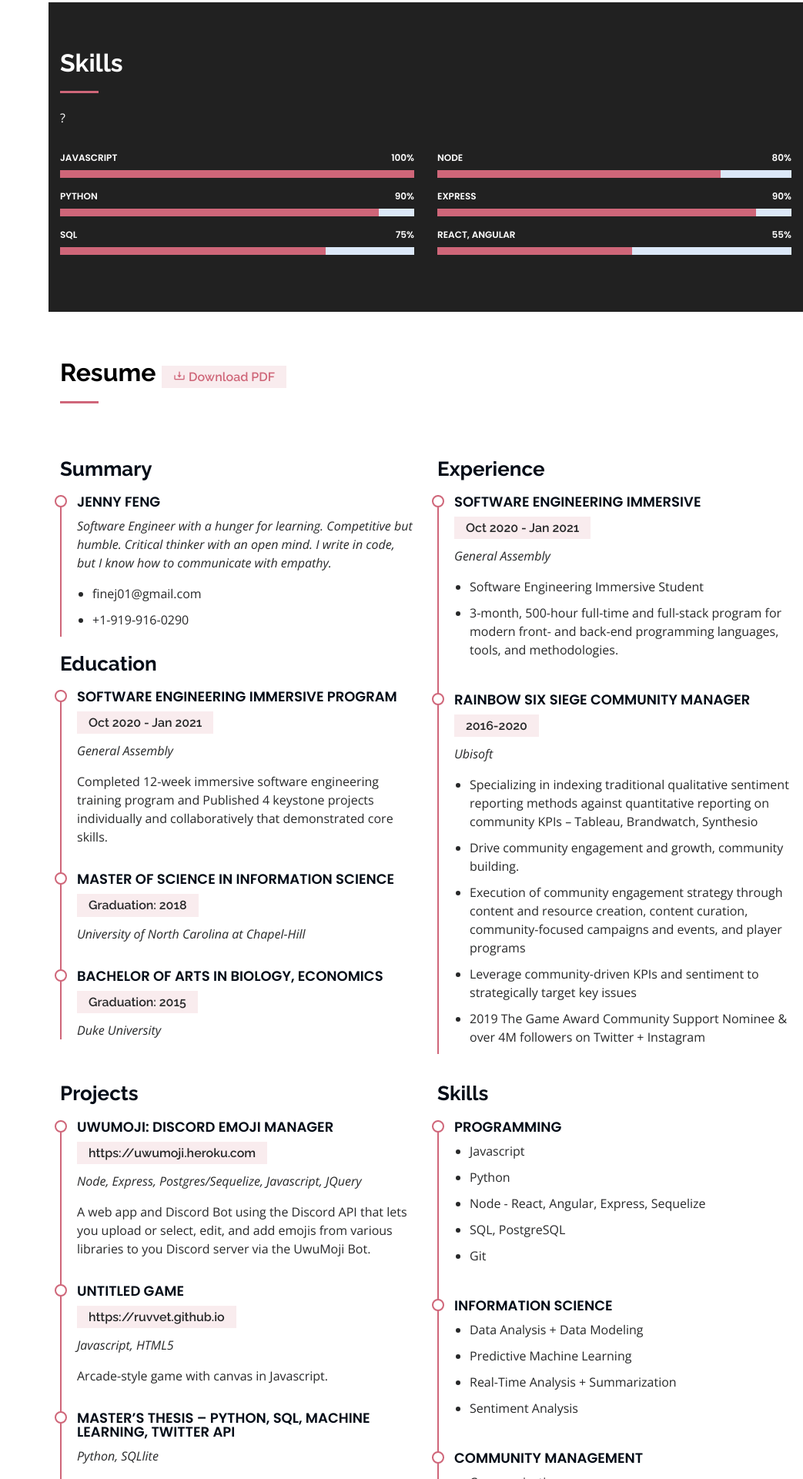
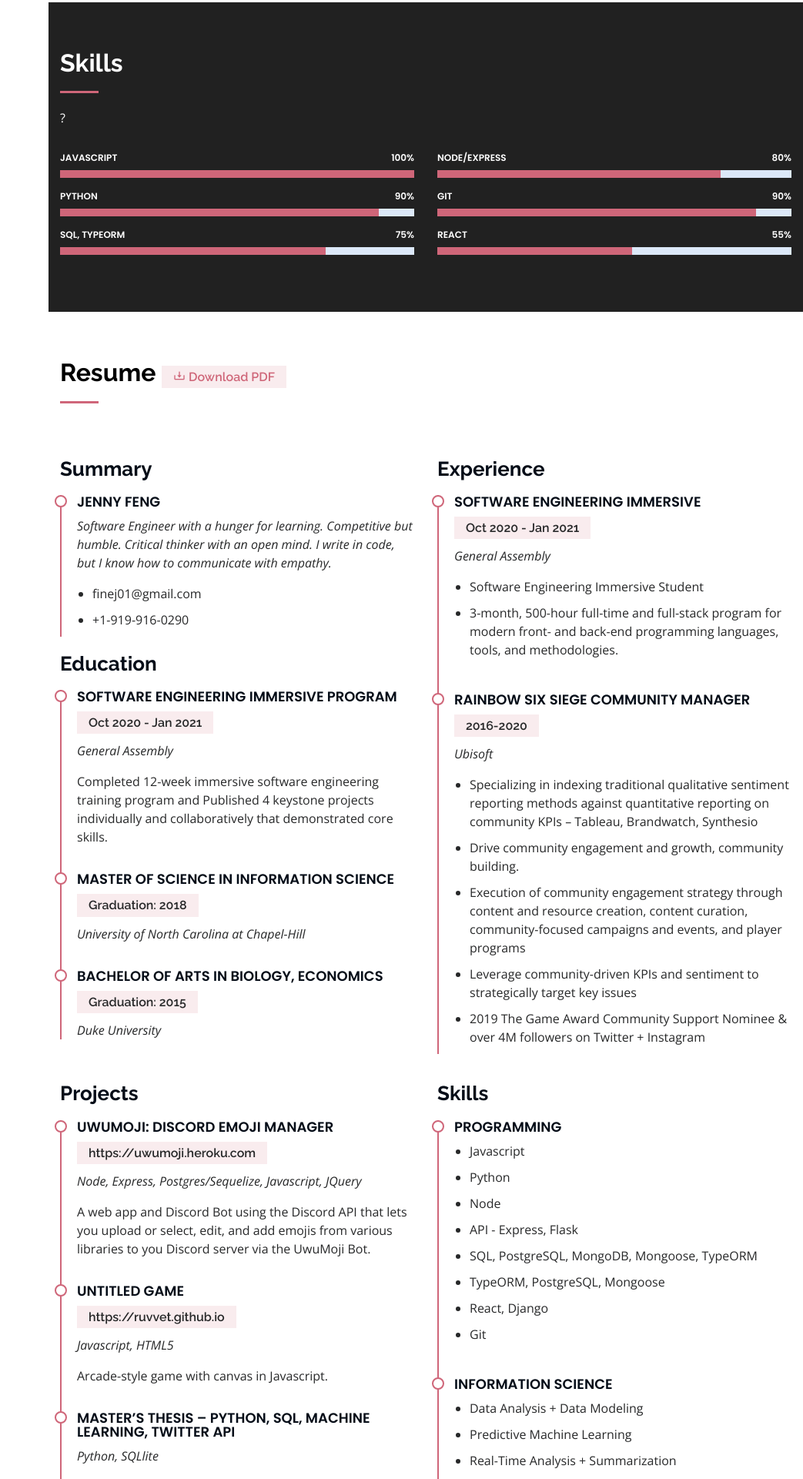
Before and after one commit to ruvvet/resume, a plain HTML site: page index.html in a window 1280 px wide. Shown: the part 1442-3363 px from the top of the page at 77% size, without its empty margins (237-1280 px from the left). Drawn offline with nearby package versions, Linux system fonts and the light colour scheme.

Commit message:
minor updates

```diff
--- a/index.html
+++ b/index.html
@@ -309,7 +309,7 @@
               </div>
 
               <div class="progress">
-                <span class="skill">SQL<i class="val">75%</i></span>
+                <span class="skill">SQL, TypeORM<i class="val">75%</i></span>
                 <div class="progress-bar-wrap">
                   <div
                     class="progress-bar"
@@ -324,7 +324,7 @@
 
             <div class="col-lg-6" data-aos="fade-up" data-aos-delay="100">
               <div class="progress">
-                <span class="skill">Node <i class="val">80%</i></span>
+                <span class="skill">Node/Express <i class="val">80%</i></span>
                 <div class="progress-bar-wrap">
                   <div
                     class="progress-bar"
@@ -337,7 +337,7 @@
               </div>
 
               <div class="progress">
-                <span class="skill">Express <i class="val">90%</i></span>
+                <span class="skill">Git <i class="val">90%</i></span>
                 <div class="progress-bar-wrap">
                   <div
                     class="progress-bar"
@@ -350,7 +350,7 @@
               </div>
 
               <div class="progress">
-                <span class="skill">React, Angular <i class="val">55%</i></span>
+                <span class="skill">React <i class="val">55%</i></span>
                 <div class="progress-bar-wrap">
                   <div
                     class="progress-bar"
@@ -377,7 +377,6 @@
                 class="download-btn"
                 target="blank"
                 href="assets/jenny_feng_csv_1_16_2021.pdf"
-                class="download-resume-btn"
                 download
                 ><i class="bx bx-download"></i> Download PDF</a
               >
@@ -511,8 +510,11 @@
                 <ul>
                   <li>Javascript</li>
                   <li>Python</li>
-                  <li>Node - React, Angular, Express, Sequelize</li>
-                  <li>SQL, PostgreSQL</li>
+                  <li>Node</li>
+                  <li>API - Express, Flask</li>
+                  <li>SQL, PostgreSQL, MongoDB, Mongoose, TypeORM</li>
+                  <li>TypeORM, PostgreSQL, Mongoose</li>
+                  <li>React, Django</li>
                   <li>Git</li>
                 </ul>
               </div>
@@ -645,7 +647,7 @@
                     title="Web 3"
                     ><i class="bx bx-plus"></i
                   ></a>
-                  <a href="portfolio-details.html" title="More Details"
+                  <a href="#" title="More Details"
                     ><i class="bx bx-link"></i
                   ></a>
                 </div>
@@ -691,7 +693,7 @@
                     title="Web 2"
                     ><i class="bx bx-plus"></i
                   ></a>
-                  <a href="portfolio-details.html" title="More Details"
+                  <a href="#" title="More Details"
                     ><i class="bx bx-link"></i
                   ></a>
                 </div>
@@ -713,7 +715,7 @@
                     title="Card 1"
                     ><i class="bx bx-plus"></i
                   ></a>
-                  <a href="portfolio-details.html" title="More Details"
+                  <a href="#" title="More Details"
                     ><i class="bx bx-link"></i
                   ></a>
                 </div>
```
